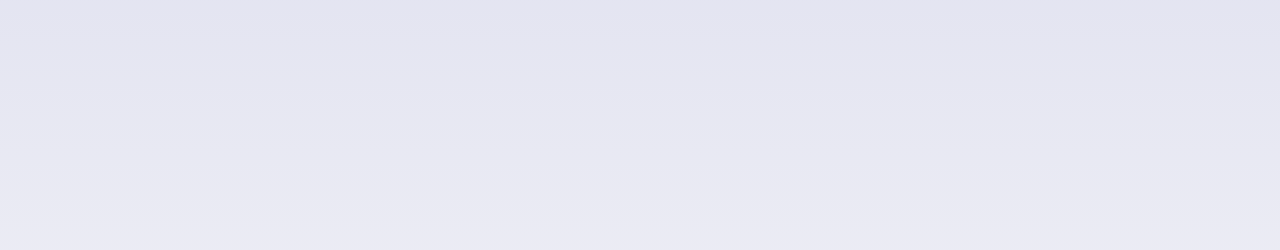
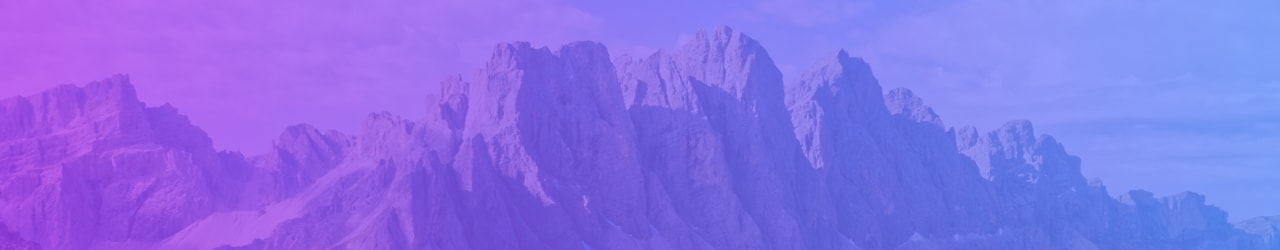
Before and after one commit to itsmavo/to_do_app, a plain HTML site: page index.html in a window 1280 px wide. Shown: the top 250 px of the page. Drawn offline with nearby package versions, Linux system fonts and the light colour scheme.

Commit message:
img not loading fix

```diff
--- a/style/main.css
+++ b/style/main.css
@@ -24,18 +24,18 @@
     --very-dark-grayish-blue-alt: hsl(237, 14%, 26%);
     --font-weight-header: 700;
     --font-weight: 400;
-    --background-img: url("./img/bg-desktop-light.jpg");
-    --background-icon: url("./img/ICON-MOON.SVG");
+    --background-img: url("../img/bg-desktop-light.jpg");
+    --background-icon: url("../img/ICON-MOON.SVG");
 }
 .dark-mode {
     --very-light-gray:hsl(235, 21%, 11%);
     --very-light-gray-blue: hsl(236, 9%, 61%);
-    --background-img: url("./img/bg-desktop-dark.jpg");
+    --background-img: url("../img/bg-desktop-dark.jpg");
     --very-dark-blue: hsl(234, 39%, 85%);
     --very-dark-desaturated-blue: hsl(235, 19%, 35%);
     --dark-grayish-blue: hsl(234, 39%, 85%);
     --very-dark-gray-blue:  hsl(236, 33%, 92%);
-    --background-icon: url("./img/ICON-SUN.SVG");
+    --background-icon: url("../img/ICON-SUN.SVG");
 }
 body {
     width: 100%;
@@ -166,7 +166,7 @@ ul {
     height: 16px;
     border-radius: 50%;
     border: 1px solid var(--dark-grayish-blue);
-    background-image: url("./img/ICON-CHECK.SVG");
+    background-image: url("../img/ICON-CHECK.SVG");
     background-repeat: no-repeat;
     background-position: center;
     background-size: 0;
@@ -215,7 +215,7 @@ ul {
     display: block;
     width: 16px;
     height: 16px;
-    background-image: url("./img/ICON-CROSS.SVG");
+    background-image: url("../img/ICON-CROSS.SVG");
     background-repeat: no-repeat;
     background-size: 16px;
     background-position: center;
@@ -250,7 +250,7 @@ ul {
 
 @media screen and (max-width: 375px){
  :root{
-    --background-img: url("./img/BG-MOBILE-LIGHT.JPG");
+    --background-img: url("../img/BG-MOBILE-LIGHT.JPG");
  }
 
  .app-container{
@@ -258,6 +258,6 @@ ul {
  }
 
  .dark-mode {
-    --background-img: url("./img/BG-MOBILE-DARK.JPG");
+    --background-img: url("../img/BG-MOBILE-DARK.JPG");
  }
 }
```
